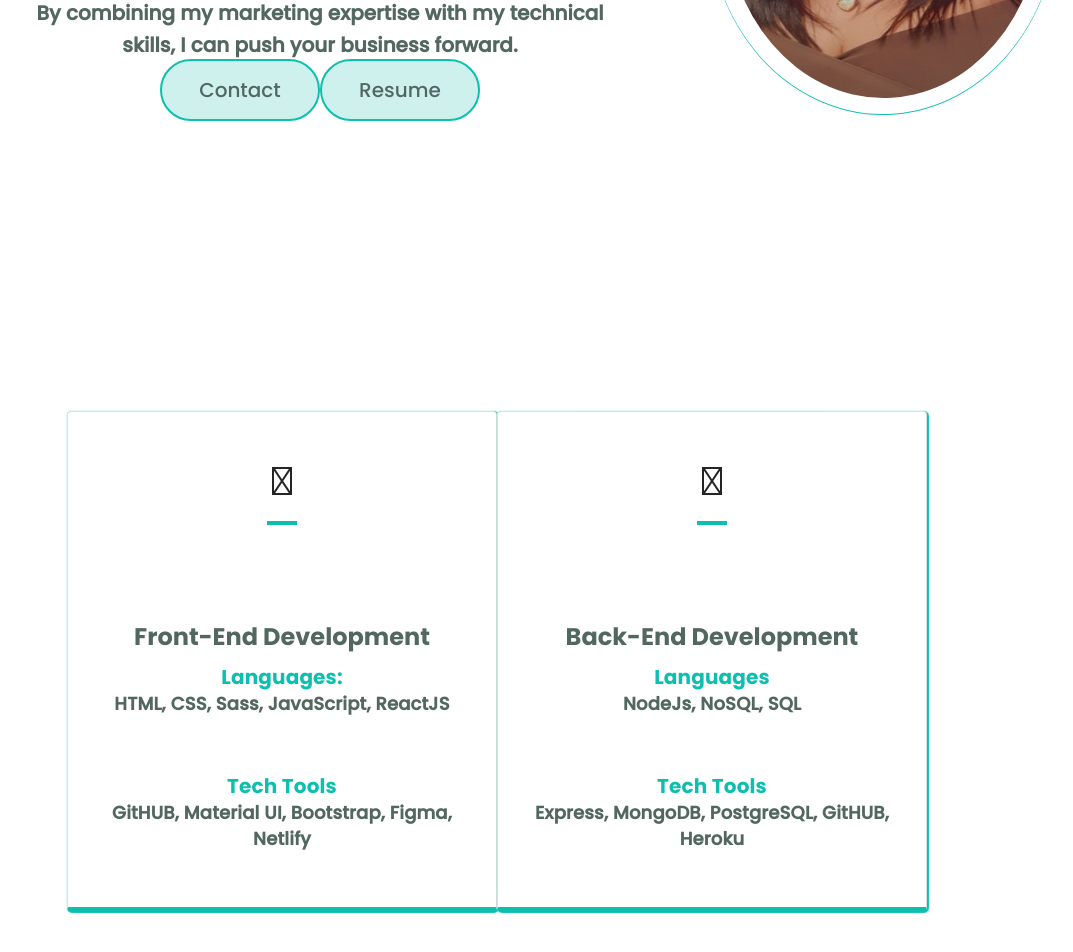
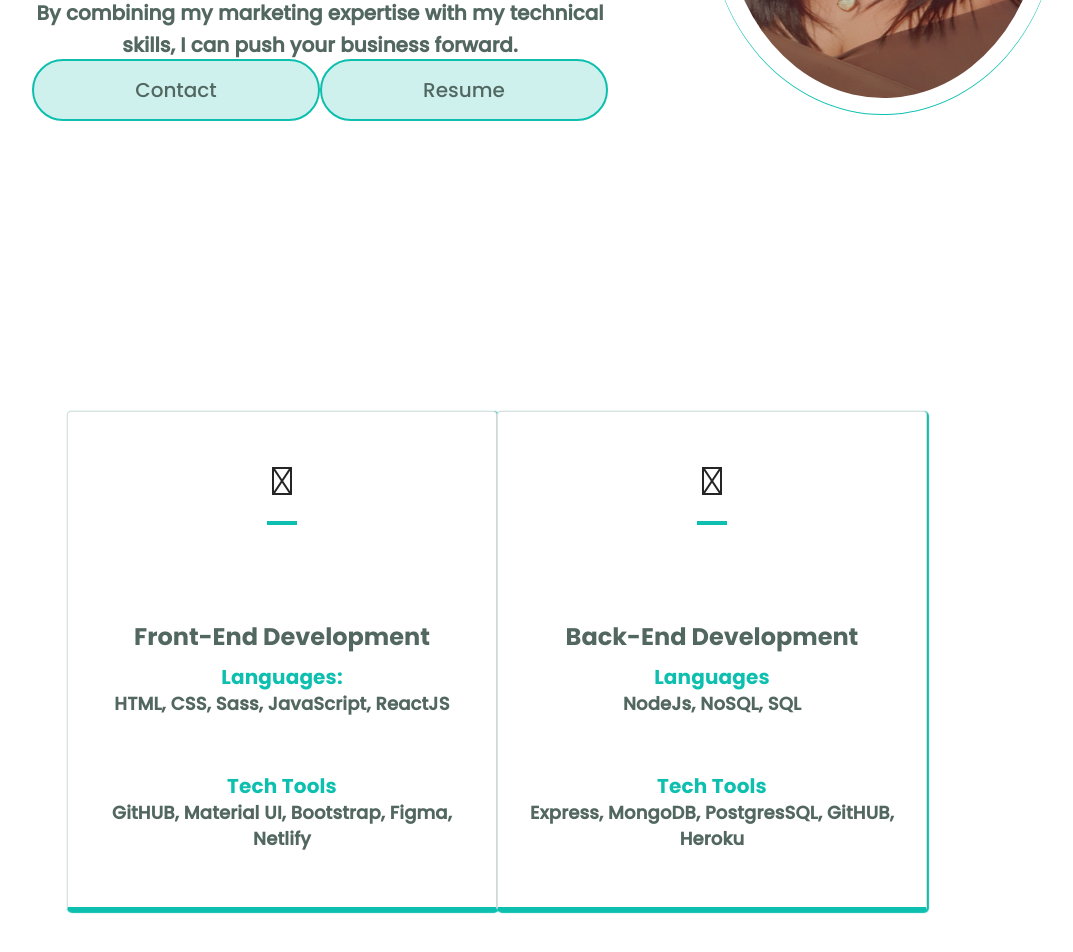
Before and after one commit to Eunnylans/Eunice_Portfolio, a React (Create React App) app: page / in a window 1280 px wide. Shown: the part 1244-2196 px from the top of the page, without its empty margins (127-1200 px from the left). Built offline with nearby package versions, Linux system fonts and the light colour scheme; a web font is replaced by a local one.

Commit message:
Updating About Component

```diff
--- a/src/Components/Techskills.js
+++ b/src/Components/Techskills.js
@@ -21,7 +21,7 @@ const Techskills = ({ match }) => {
       languages_practices: "Languages",
       language_PracticeList: "NodeJs, NoSQL, SQL",
       tools: "Tech Tools",
-      tooList: "Express, MongoDB, PostgreSQL, GitHUB, Heroku",
+      tooList: "Express, MongoDB, PostgresSQL, GitHUB, Heroku",
     },
     {
       id: 3,
--- a/src/styles/components/_aboutme.scss
+++ b/src/styles/components/_aboutme.scss
@@ -62,10 +62,11 @@
   }
 
   .profile-options {
+    width: auto;
     .highlighted-btn {
       border-radius: 50px;
       padding: 14px 0;
-      width: 160px;
+      width: 50%;
       cursor: pointer;
       transition: 0.2s;
       color: $darkgreen;
@@ -87,7 +88,7 @@
     .primary-btn {
       border-radius: 50px;
       padding: 14px 0;
-      width: 160px;
+      width: 50%;
       cursor: pointer;
       transition: 0.2s;
       font-size: $fontsize-largeText;
--- a/src/styles/components/_navbar.scss
+++ b/src/styles/components/_navbar.scss
@@ -29,6 +29,7 @@
   .navbar-links-list {
     display: flex;
     list-style-type: none;
+    z-index: 900;
 
     li {
       display: flex;
@@ -128,7 +129,7 @@
 @media only screen and (max-width: 540px) {
   .navbar {
     height: 100px;
-    width: 130vw;
+    width: auto;
     padding: 0px 30px;
 
     .navbar-links-list {
```
Also changed, not shown: src/Components/AboutMe.js (+5 -5 lines).
